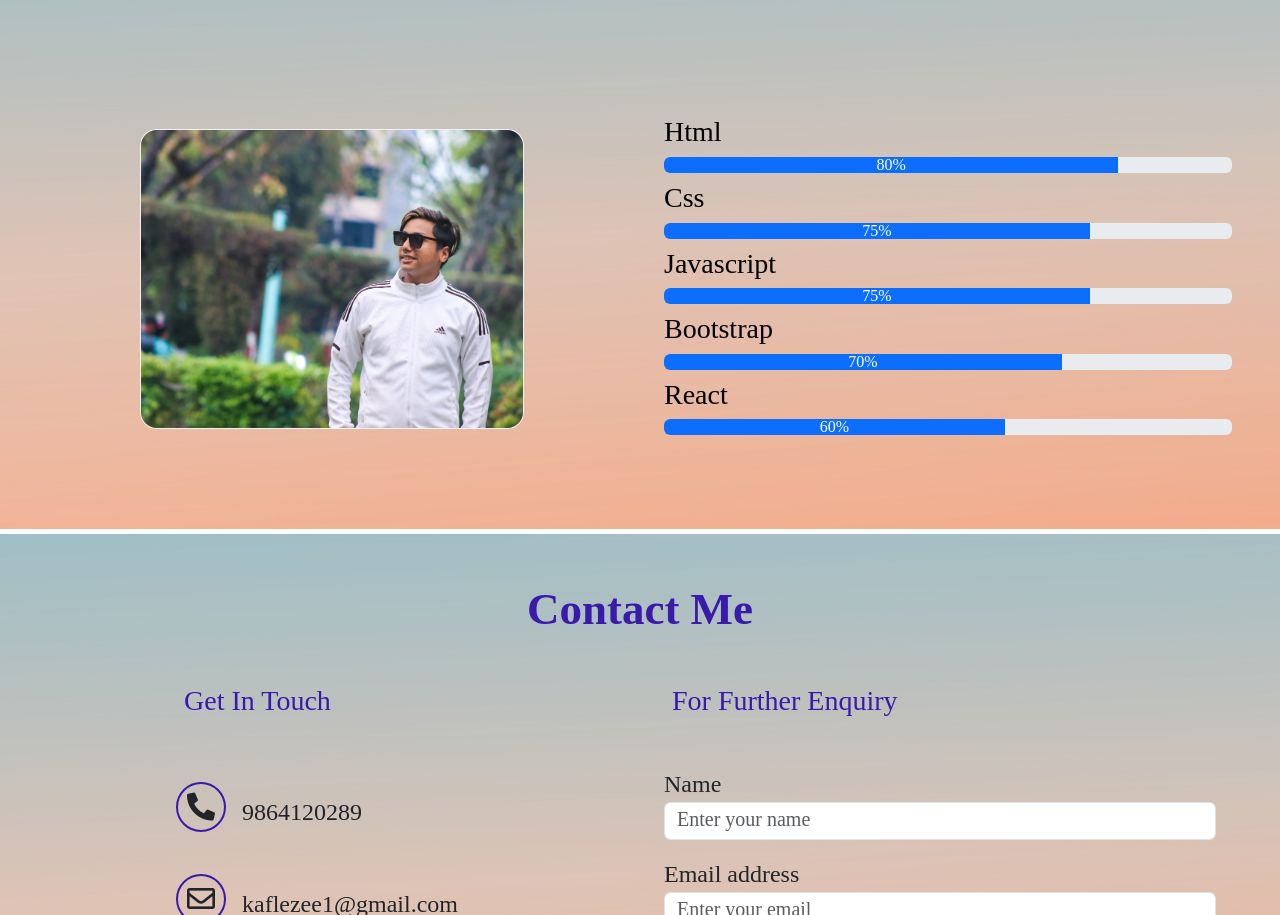
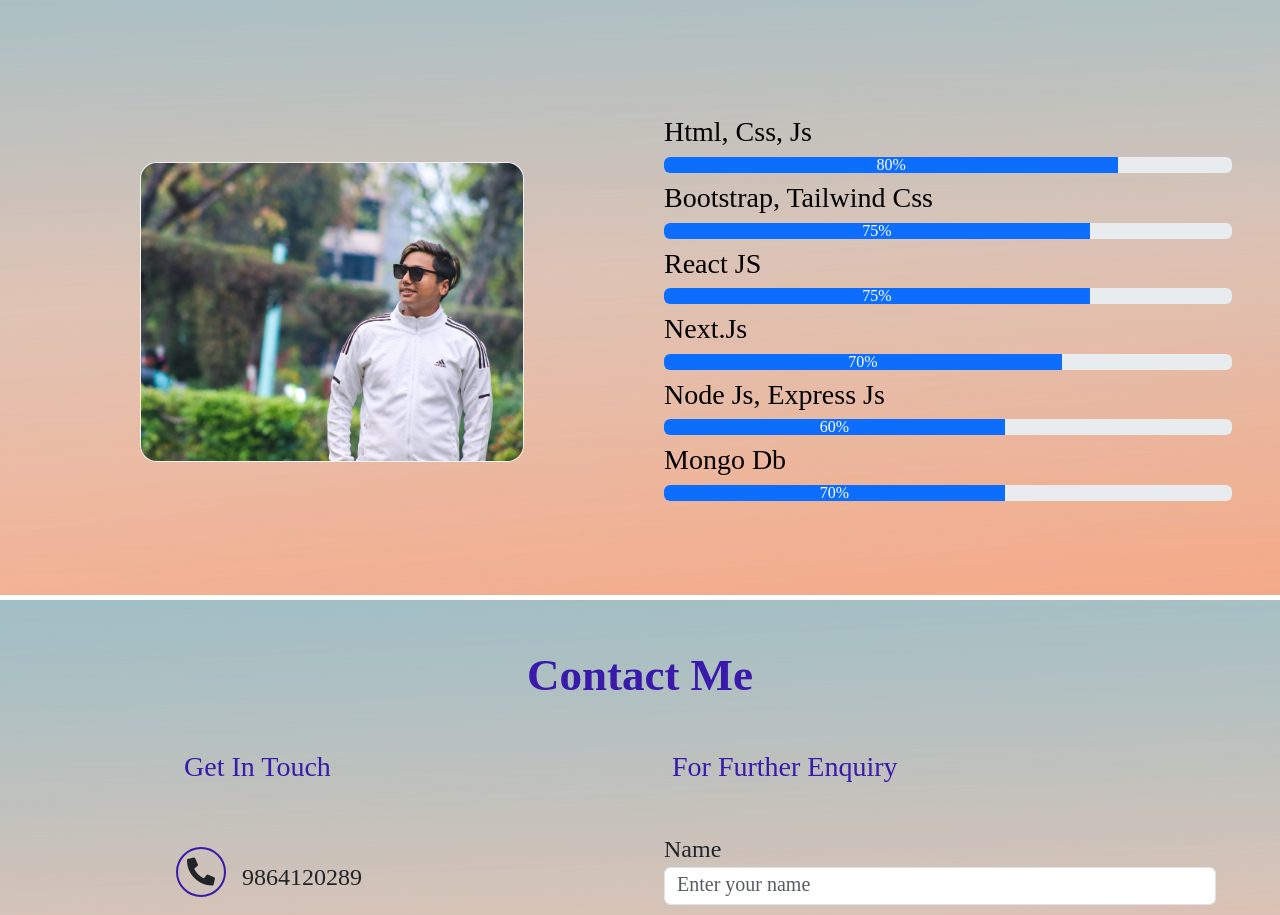
Before and after one commit to princekafle/Portfolio, a plain HTML site: page index.html in a window 1280 px wide. Shown: the part 2596-3511 px from the top of the page. Drawn offline with nearby package versions, Linux system fonts and the light colour scheme.

Commit message:
Update index.html

```diff
--- a/index.html
+++ b/index.html
@@ -211,7 +211,7 @@
             </div>
             <div class="col-lg-6 col-md-6 col-sm-12 text-start second">
                 <div class="container ">
-                    <h3 class="fs-3 ">Html</h3>
+                    <h3 class="fs-3 ">Html, Css, Js</h3>
                     <div class="progress my-2">
                         <div class="progress-bar fs-6" role="progressbar" aria-valuenow="70" aria-valuemin="0" aria-valuemax="100" style="width:80%">
                             80%
@@ -220,7 +220,7 @@
                 </div>
 
                 <div class="container">
-                    <h3 class="fs-3">Css</h3>
+                    <h3 class="fs-3">Bootstrap, Tailwind Css</h3>
                     <div class="progress my-2">
                         <div class="progress-bar fs-6" role="progressbar" aria-valuenow="70" aria-valuemin="0" aria-valuemax="100" style="width:75%">
                             75%
@@ -229,7 +229,7 @@
                 </div>
 
                 <div class="container">
-                    <h3 class="fs-3">Javascript</h3>
+                    <h3 class="fs-3">React JS</h3>
                     <div class="progress my-2">
                         <div class="progress-bar fs-6" role="progressbar" aria-valuenow="70" aria-valuemin="0" aria-valuemax="100" style="width:75%">
                             75%
@@ -238,7 +238,7 @@
                 </div>
 
                 <div class="container">
-                    <h3 class="fs-3">Bootstrap</h3>
+                    <h3 class="fs-3">Next.Js</h3>
                     <div class="progress my-2">
                         <div class="progress-bar fs-6" role="progressbar" aria-valuenow="70" aria-valuemin="0" aria-valuemax="100" style="width:70%">
                             70%
@@ -247,10 +247,19 @@
                 </div>
 
                 <div class="container">
-                    <h3 class="fs-3">React</h3>
+                    <h3 class="fs-3">Node Js, Express Js</h3>
                     <div class="progress my-2">
                         <div class="progress-bar fs-6" role="progressbar" aria-valuenow="70" aria-valuemin="0" aria-valuemax="100" style="width:60%">
                             60%
+                        </div>
+                    </div>
+                </div>
+
+                <div class="container">
+                    <h3 class="fs-3">Mongo Db</h3>
+                    <div class="progress my-2">
+                        <div class="progress-bar fs-6" role="progressbar" aria-valuenow="70" aria-valuemin="0" aria-valuemax="100" style="width:60%">
+                            70%
                         </div>
                     </div>
                 </div>
```
